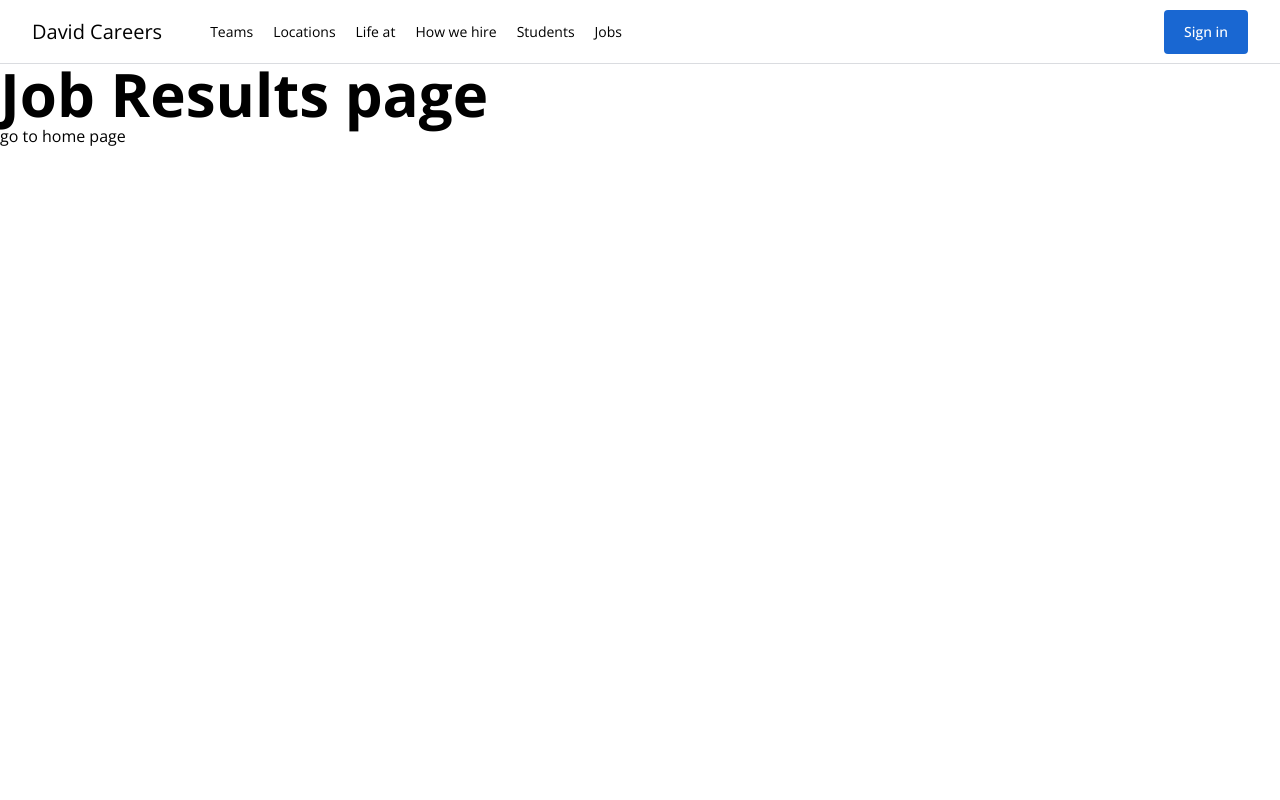
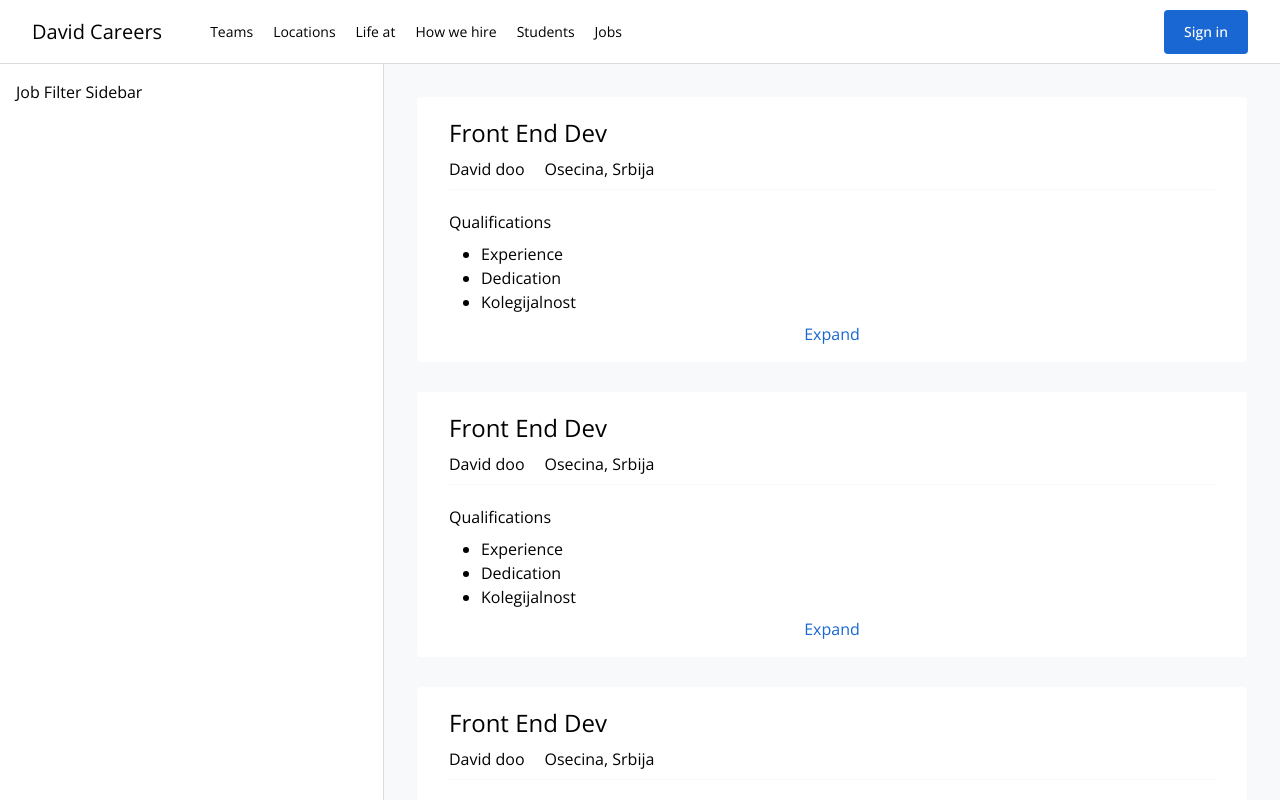
Before and after one commit to davidpantelic/vue-learning, a Vue app in the folder job-search/: page /#/jobs/results in a window 1280 px wide. Shown: the top 800 px of the page. Built offline with nearby package versions, Linux system fonts and the light colour scheme.

Commit message:
Job Listing added

```diff
--- /dev/null
+++ b/job-search/src/components/JobResults/JobFiltersSidebar/JobFiltersSidebar.vue
@@ -0,0 +1,9 @@
+<template>
+  <div class="border-brand-gray-1 flex w-96 flex-col border-r border-solid bg-white p-4">Job Filter Sidebar</div>
+</template>
+
+<script>
+export default {
+  name: 'JobFiltersSidebar',
+};
+</script>
--- /dev/null
+++ b/job-search/src/components/JobResults/JobListing.vue
@@ -0,0 +1,41 @@
+<template>
+  <li class="mb-7">
+    <router-link to="/jobs/results/1" class="border-brand-gray-2 hover:shadow-gray mx-auto block rounded border border-solid bg-white">
+      <div class="border-brand-gray-2 mx-8 border-b border-solid pb-2 pt-5">
+        <h2 class="mb-2 text-2xl">Front End Dev</h2>
+        <div class="flex flex-row align-middle">
+          <div class="mr-5">
+            <span>David doo</span>
+          </div>
+
+          <div>
+            <span>Osecina, Srbija</span>
+          </div>
+        </div>
+      </div>
+
+      <div class="px-8 py-4">
+        <div>
+          <h3 class="mb-2 mt-1">Qualifications</h3>
+          <div>
+            <ul class="list-disc pl-8">
+              <li>Experience</li>
+              <li>Dedication</li>
+              <li>Kolegijalnost</li>
+            </ul>
+          </div>
+
+          <div class="mt-2 text-center">
+            <router-link to="/jobs/results/1" class="text-brand-blue-1">Expand</router-link>
+          </div>
+        </div>
+      </div>
+    </router-link>
+  </li>
+</template>
+
+<script>
+export default {
+  name: 'JobListing',
+};
+</script>
--- /dev/null
+++ b/job-search/src/components/JobResults/JobListings.vue
@@ -0,0 +1,19 @@
+<template>
+  <main class="bg-brand-gray-2 flex-auto p-8">
+    <ol>
+      <job-listing />
+      <job-listing />
+      <job-listing />
+    </ol>
+  </main>
+</template>
+
+<script>
+import JobListing from '@/components/JobResults/JobListing.vue';
+export default {
+  name: 'JobListings',
+  components: {
+    JobListing,
+  },
+};
+</script>
--- a/job-search/src/components/jobSearch/JobSearchForm.vue
+++ b/job-search/src/components/jobSearch/JobSearchForm.vue
@@ -50,7 +50,7 @@
 
 <style scoped>
 form {
-  @apply flex h-12 w-full items-center rounded-3xl border border-solid border-brand-grey-3;
+  @apply border-brand-gray-3 flex h-12 w-full items-center rounded-3xl border border-solid;
 }
 form > div {
   @apply flex h-full flex-1 flex-nowrap text-base font-light;
@@ -62,6 +62,6 @@
   @apply absolute -top-7;
 }
 span {
-  @apply flex h-full items-center border-l border-r border-brand-grey-3 bg-brand-grey-2 px-2;
+  @apply border-brand-gray-3 bg-brand-gray-2 flex h-full items-center border-l border-r px-2;
 }
 </style>
--- a/job-search/src/components/navigation/MainNav.vue
+++ b/job-search/src/components/navigation/MainNav.vue
@@ -1,7 +1,7 @@
 <template>
   <header :class="['w-full', 'text-sm', headerHeightClass]">
     <div class="fixed left-0 top-0 h-16 w-full bg-white">
-      <div class="mx-auto flex h-full flex-nowrap border-b border-solid border-brand-grey-1 px-8">
+      <div class="border-brand-gray-1 mx-auto flex h-full flex-nowrap border-b border-solid px-8">
         <router-link :to="{ name: 'Home' }" class="flex h-full items-center text-xl">David Careers</router-link>
         <nav class="ml-12 h-full">
           <ul class="flex h-full list-none">
--- a/job-search/src/components/navigation/TheSubnav.vue
+++ b/job-search/src/components/navigation/TheSubnav.vue
@@ -1,5 +1,5 @@
 <template>
-  <div class="h-16 w-full border-b border-solid border-brand-grey-1 bg-white">
+  <div class="border-brand-gray-1 h-16 w-full border-b border-solid bg-white">
     <div class="flex h-full items-center px-8">
       <div v-if="onJobResultsPage">
         <font-awesome-icon :icon="['fas', 'search']" class="mr-3" />
--- a/job-search/src/views/JobResultsView.vue
+++ b/job-search/src/views/JobResultsView.vue
@@ -1,17 +1,19 @@
 <template>
-  <h1 class="text-6xl font-bold">Job Results page</h1>
-  <button @click="goToHome">go to home page</button>
+  <div class="flex w-full flex-row flex-nowrap">
+    <job-filters-sidebar />
+    <job-listings />
+  </div>
 </template>
 
 <script>
+import JobFiltersSidebar from '@/components/JobResults/JobFiltersSidebar/JobFiltersSidebar.vue';
+import JobListings from '@/components/JobResults/JobListings.vue';
+
 export default {
   name: 'JobResultsView',
-  methods: {
-    goToHome() {
-      // this.$router.push({ path: '/' });
-      // this.$router.push('/');
-      this.$router.push({ name: 'Home' });
-    },
+  components: {
+    JobFiltersSidebar,
+    JobListings,
   },
 };
 </script>
--- a/job-search/tailwind.config.js
+++ b/job-search/tailwind.config.js
@@ -8,15 +8,16 @@
         sans: ['Open Sans', ...defaultTheme.fontFamily.sans],
       },
       colors: {
-        'brand-grey-1': '#dadce0',
-        'brand-grey-2': '#f8f9fa',
-        'brand-grey-3': '#80868b',
+        'brand-gray-1': '#dadce0',
+        'brand-gray-2': '#f8f9fa',
+        'brand-gray-3': '#80868b',
         'brand-blue-1': '#1967d2',
         'brand-blue-2': '#4285f4',
         'brand-green-1': '#137333',
       },
       boxShadow: {
         blue: '0 0 3px 3px #4285f4',
+        gray: '0 1px 3px 0 rgba(60, 64, 67, .3)',
       },
     },
   },
```
